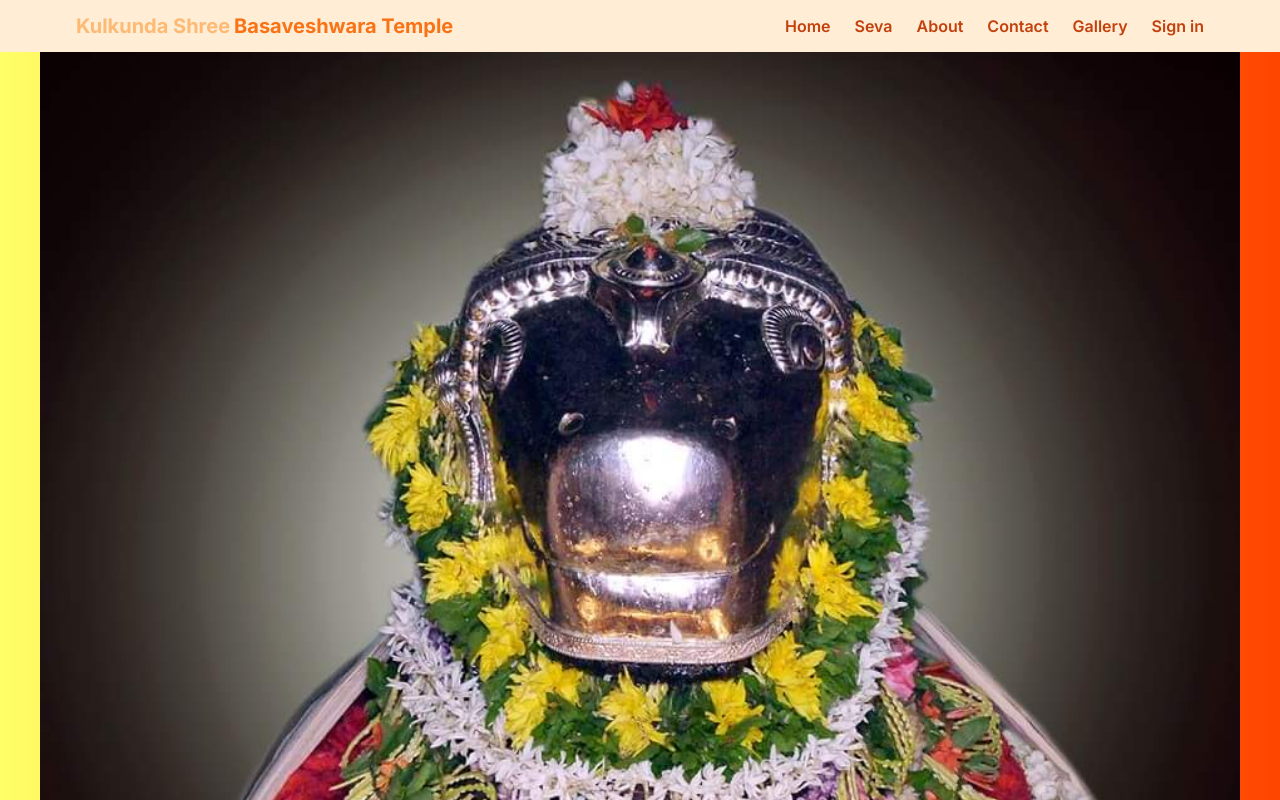
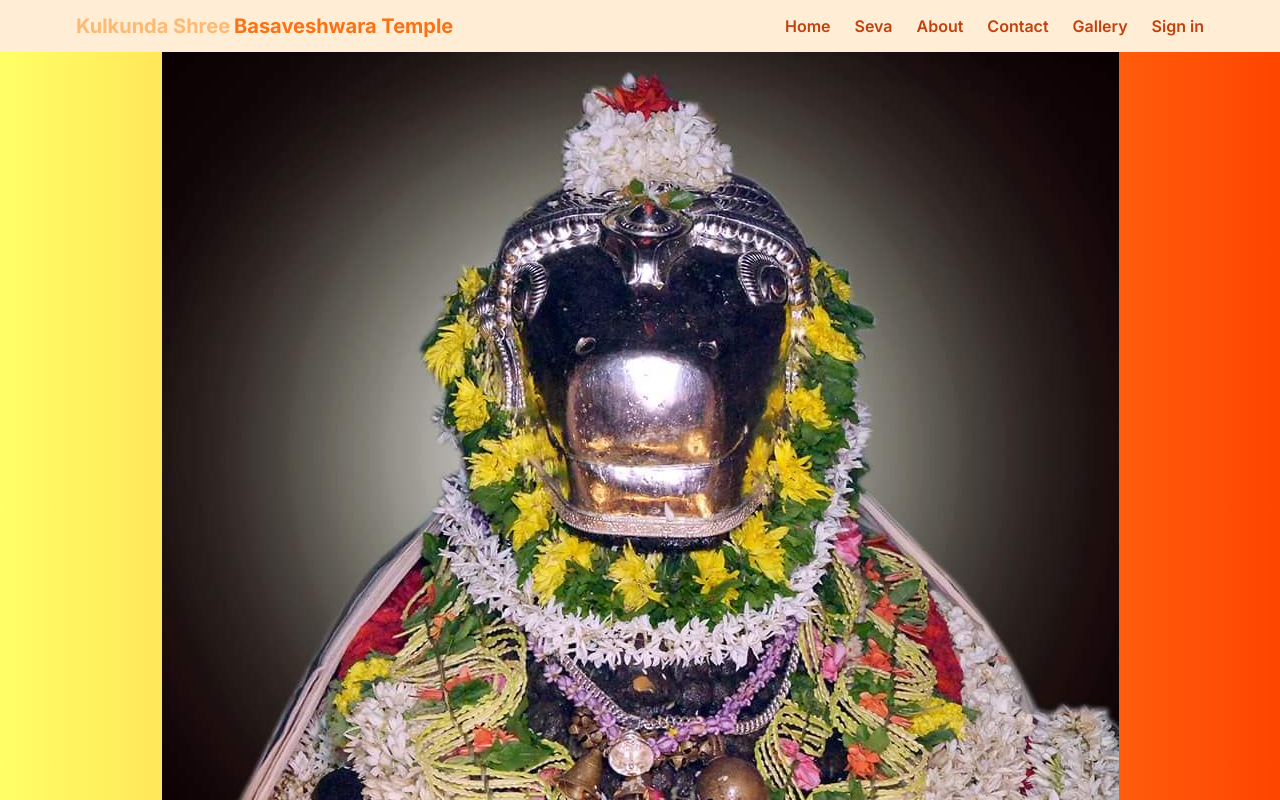
Before and after one commit to VijayendraNayak/kulkunda_front, a Next.js app: page /Pages/register in a window 1280 px wide. Shown: the top 800 px of the page. Built offline with nearby package versions, Linux system fonts and the light colour scheme.

Commit message:
Register page fix

```diff
--- a/app/Pages/register/page.jsx
+++ b/app/Pages/register/page.jsx
@@ -66,7 +66,7 @@ const Register = () => {
   return (
     <div className="pt-20 p-5 sm:p-10 flex flex-col items-center">
       {loading && <Loader />}
-      <div className="w-full relative mb-6 sm:mb-0">
+      <div className="flex-1 relative mb-6 ">
         <Image
           src={RegisterImage}
           alt="register background image"
```
